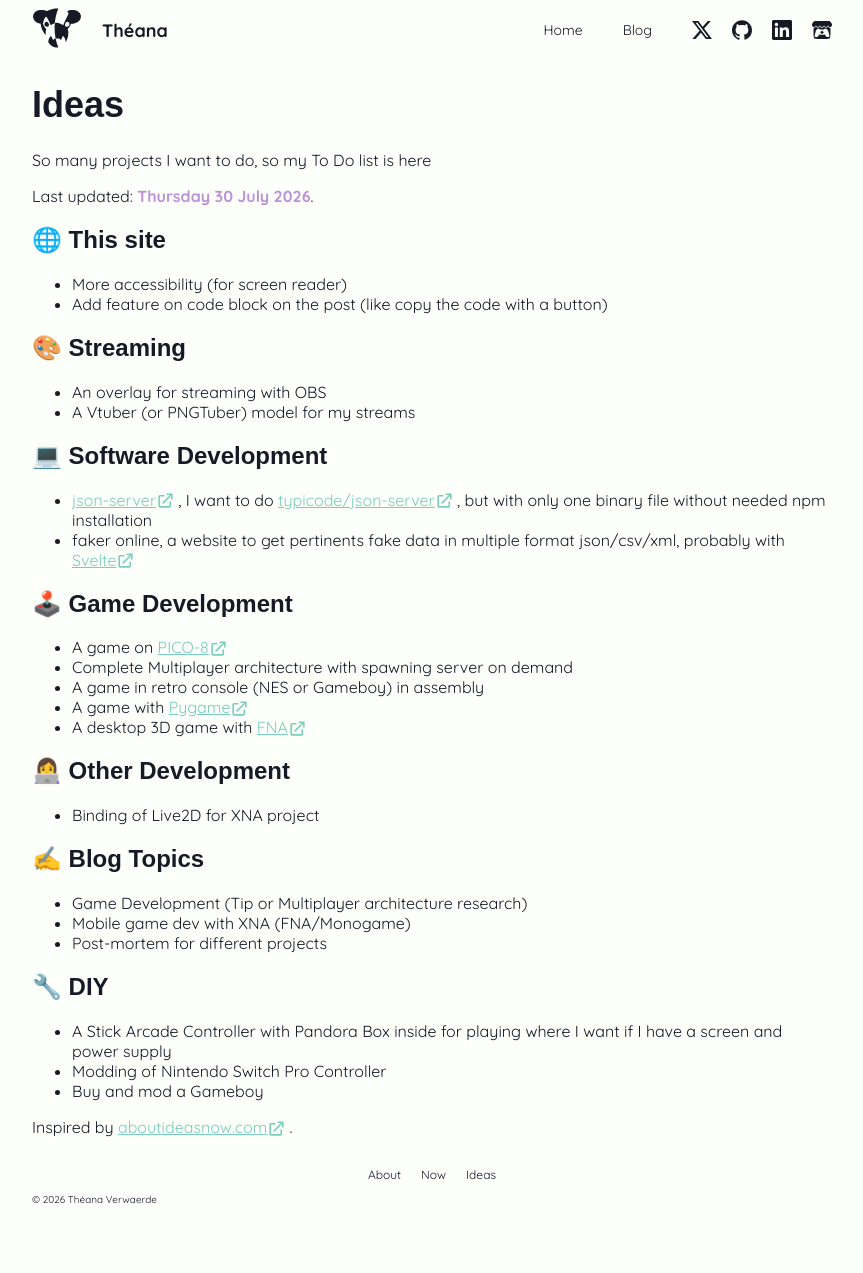
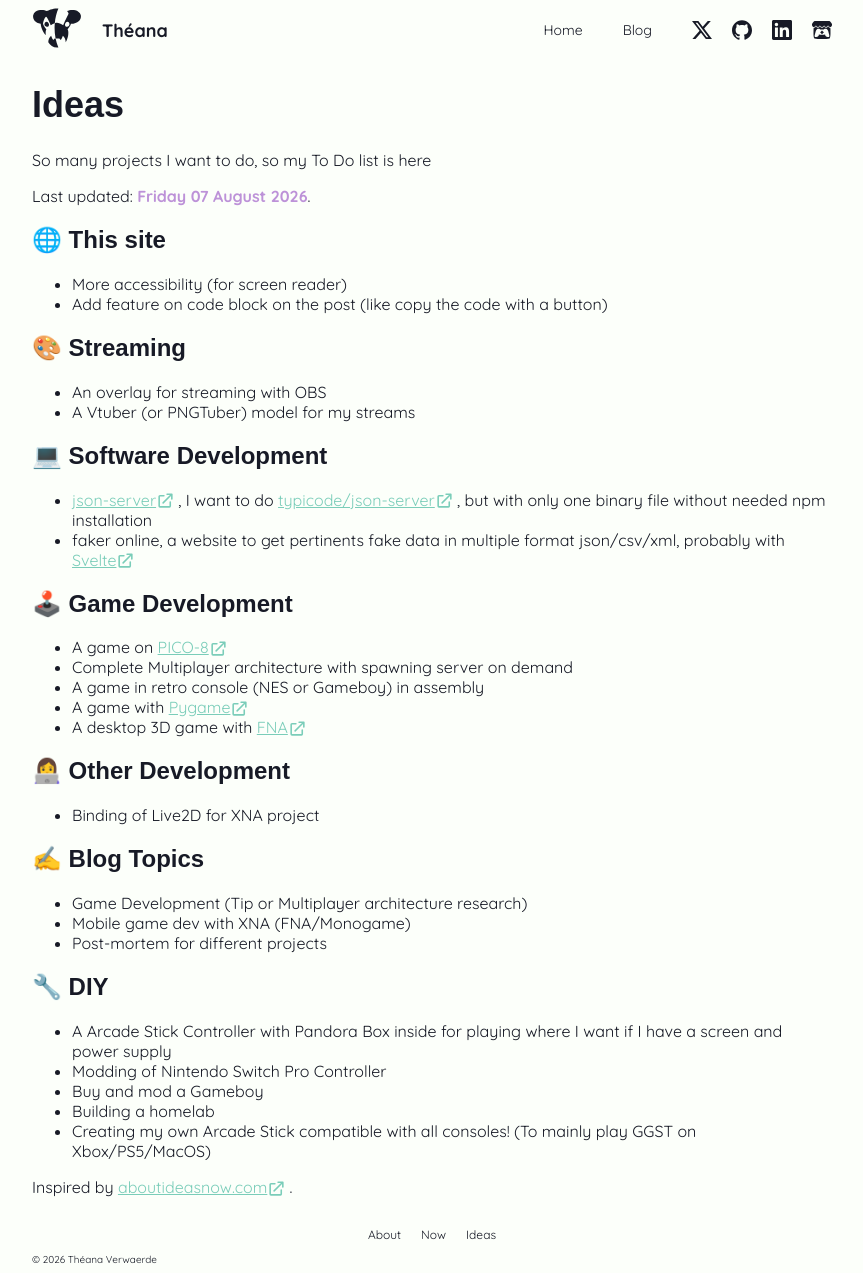
Before and after one commit to theanaverwaerde/theanaverwaerde-website, a Jekyll site: the page built from ideas.md, in a window 1280 px wide. Shown: the whole page, without its empty margins (208-1071 px from the left). Built offline with Jekyll 4.4.1, drawn with Linux system fonts in a browser that asks for light colours; some web fonts are replaced; before the commit the page ends 1213 px from its top, so only the background shows below that.

Commit message:
Update Now and Ideas pages

```diff
--- a/ideas.md
+++ b/ideas.md
@@ -6,7 +6,7 @@
 
 <!-- On this page I put my todo / my futures projects -->
 
-{% assign update = '2026-07-30' | date: '%A %d %B %Y' %}
+{% assign update = '2026-08-07' | date: '%A %d %B %Y' %}
 
 # Ideas
 
@@ -46,8 +46,10 @@
 
 ## 🔧 DIY
 
-- A Stick Arcade Controller with Pandora Box inside for playing where I want if I have a screen and power supply
+- A Arcade Stick Controller with Pandora Box inside for playing where I want if I have a screen and power supply
 - Modding of Nintendo Switch Pro Controller
 - Buy and mod a Gameboy
+- Building a homelab
+- Creating my own Arcade Stick compatible with all consoles! (To mainly play GGST on Xbox/PS5/MacOS)
 
 Inspired by [aboutideasnow.com](https://aboutideasnow.com/about).
```
Also changed, not shown: now.md (+1 -2 lines).
